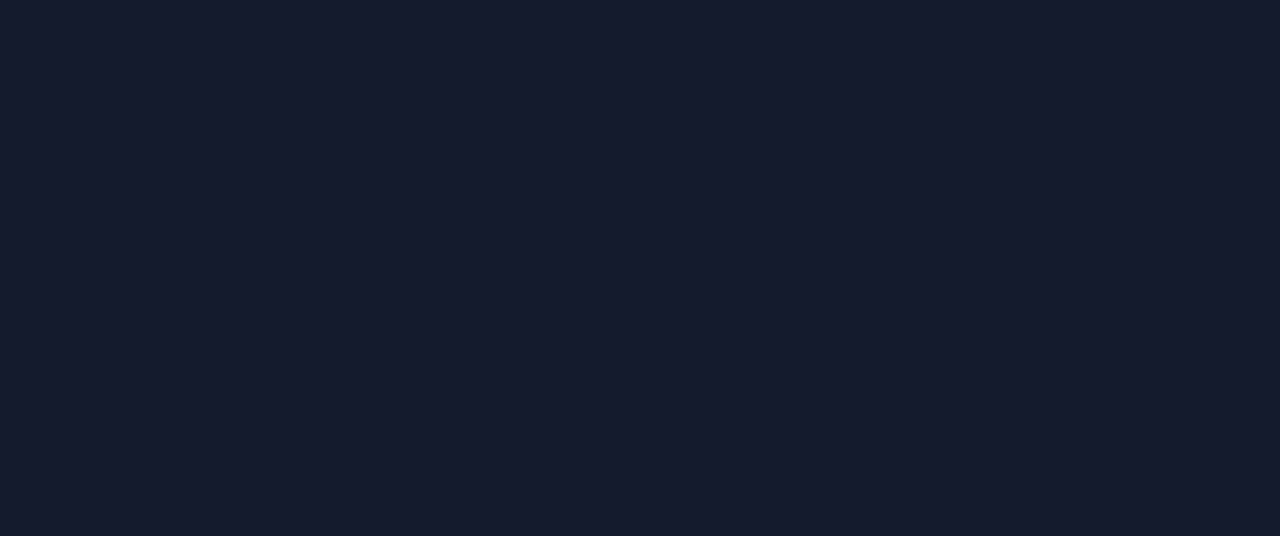
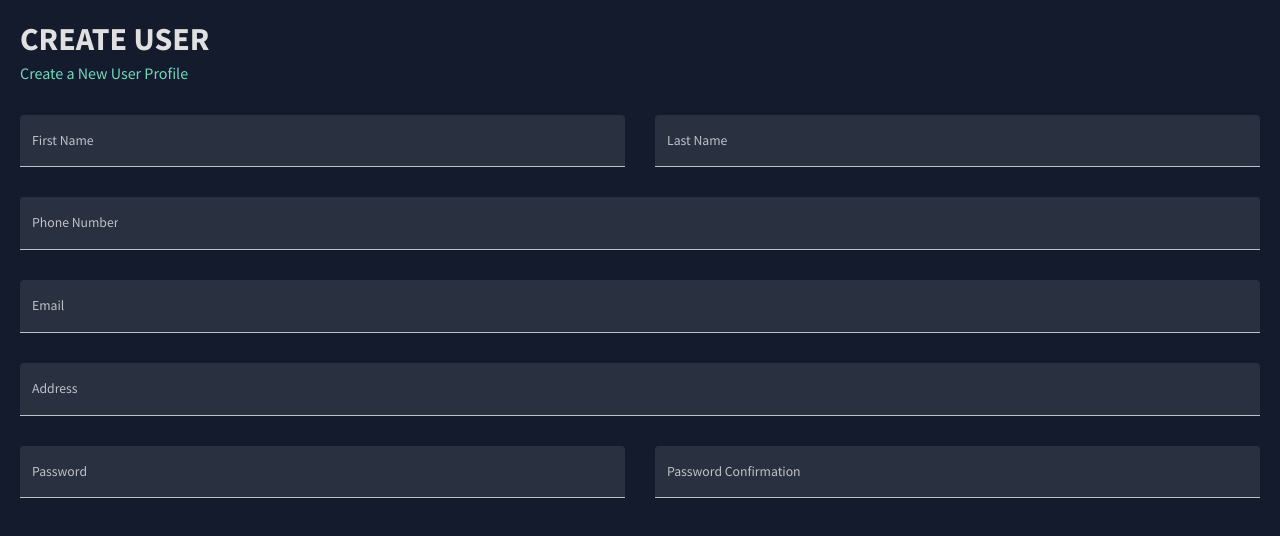
Before and after one commit to ElijahBundi/TrackEA-client, a React (Create React App) app: page /dashboard/form in a window 1280 px wide. Before the commit this address had no page. Shown: the top 536 px of the page. Built offline with nearby package versions, Linux system fonts and the light colour scheme; what react-swipeable-views-utils would draw is missing.

Commit message:
Form completed

```diff
--- a/src/App.js
+++ b/src/App.js
@@ -14,6 +14,7 @@ import TopBar from "./Components/Dashboard/TopBar";
 import Team from "./Components/Dashboard/Team";
 import Contacts from "./Components/Dashboard/Contacts";
 import Invoices from "./Components/Dashboard/Invoices";
+import Form from "./Components/Dashboard/Form";
 
 function App() {
   const [theme, colorMode] = useMode();
@@ -36,6 +37,7 @@ function App() {
                 <Route path="dashboard/team" element={<Team />} />
                 <Route path="dashboard/contacts" element={<Contacts />} />
                 <Route path="dashboard/invoices" element={<Invoices />} />
+                <Route path="dashboard/form" element={<Form />} />
               </Routes>
             </BrowserRouter>
           {/* </main> */}
--- /dev/null
+++ b/src/Components/Dashboard/Form.jsx
@@ -0,0 +1,193 @@
+import React from "react";
+import { Box, Button, TextField } from "@mui/material";
+import { Formik } from "formik";
+import * as yup from "yup";
+import useMediaQuery from "@mui/material/useMediaQuery";
+import Header from "./Header";
+
+function Form() {
+  const isNonMobile = useMediaQuery("(min-width:600px");
+  const handleFormSubmit = (values) => {
+    console.log(values);
+  };
+
+  const initialValues = {
+    firstName: "",
+    lastName: "",
+    email: "",
+    contact: "",
+    address: "",
+    password: "",
+    passwordConfirmation: "",
+  };
+
+  const phoneRegExp =
+    /^((\\+[1-9]{1,4}[ \\-]*)|(\\([0-9]{2,3}\\)[ \\-]*)|([0-9]{2,4})[ \\-]*)*?[0-9]{3,4}?[ \\-]*[0-9]{3,4}?$/;
+
+  const userSchema = yup.object().shape({
+    firstName: yup.string().required("required"),
+    lastName: yup.string().required("required"),
+    email: yup.string().email("Invalid email").required("required"),
+    contact: yup
+      .string()
+      .matches(phoneRegExp, "Phone number is not valid")
+      .required("required"),
+    address: yup.string().required("required"),
+    password: yup
+      .string()
+      .min(
+        8,
+        "Password is too short - should be 8 chars minimum"
+      )
+      .required("required"),
+    passwordConfirmation: yup
+      .string()
+      .oneOf([yup.ref("password"), null])
+      .required("required"),
+  });
+
+  return (
+    <Box m="20px">
+      <Header title="CREATE USER" subtitle="Create a New User Profile" />
+
+      <Formik
+        onSubmit={handleFormSubmit}
+        initialValues={initialValues}
+        validationSchema={userSchema}
+      >
+        {({
+          values,
+          errors,
+          touched,
+          handleBlur,
+          handleChange,
+          handleSubmit,
+        }) => (
+          <form onSubmit={handleSubmit}>
+            <Box
+              display="grid"
+              gap="30px"
+              gridTemplateColumns="repeat(4, minmax(0, 1fr))"
+              sx={{
+                "& > div": { gridColumn: isNonMobile ? undefined : "span 4" },
+              }}
+            >
+              <TextField
+                fullWidth
+                variant="filled"
+                type="text"
+                label="First Name"
+                onBlur={handleBlur}
+                onChange={handleChange}
+                value={values.firstName}
+                name="firstName"
+                error={!!touched.firstName && !!errors.firstName}
+                helperText={touched.firstName && errors.firstName}
+                sx={{
+                  gridColumn: "span 2",
+                }}
+              />
+              <TextField
+                fullWidth
+                variant="filled"
+                type="text"
+                label="Last Name"
+                onBlur={handleBlur}
+                onChange={handleChange}
+                value={values.lastName}
+                name="lastName"
+                error={!!touched.lastName && !!errors.lastName}
+                helperText={touched.lastName && errors.lastName}
+                sx={{
+                  gridColumn: "span 2",
+                }}
+              />
+              <TextField
+                fullWidth
+                variant="filled"
+                type="text"
+                label="Phone Number"
+                onBlur={handleBlur}
+                onChange={handleChange}
+                value={values.contact}
+                name="contact"
+                error={!!touched.contact && !!errors.contact}
+                helperText={touched.contact && errors.contact}
+                sx={{
+                  gridColumn: "span 4",
+                }}
+              />
+              <TextField
+                fullWidth
+                variant="filled"
+                type="text"
+                label="Email"
+                onBlur={handleBlur}
+                onChange={handleChange}
+                value={values.email}
+                name="email"
+                error={!!touched.email && !!errors.email}
+                helperText={touched.email && errors.email}
+                sx={{
+                  gridColumn: "span 4",
+                }}
+              />
+              <TextField
+                fullWidth
+                variant="filled"
+                type="text"
+                label="Address"
+                onBlur={handleBlur}
+                onChange={handleChange}
+                value={values.address}
+                name="address"
+                error={!!touched.address && !!errors.address}
+                helperText={touched.address && errors.address}
+                sx={{
+                  gridColumn: "span 4",
+                }}
+              />
+              <TextField
+                fullWidth
+                variant="filled"
+                type="text"
+                label="Password"
+                onBlur={handleBlur}
+                onChange={handleChange}
+                value={values.password}
+                name="password"
+                error={!!touched.password && !!errors.password}
+                helperText={touched.password && errors.password}
+                sx={{
+                  gridColumn: "span 2",
+                }}
+              />
+              <TextField
+                fullWidth
+                variant="filled"
+                type="text"
+                label="Password Confirmation"
+                onBlur={handleBlur}
+                onChange={handleChange}
+                value={values.passwordConfirmation}
+                name="passwordConfirmation"
+                error={
+                  !!touched.passwordConfirmation &&
+                  !!errors.passwordConfirmation
+                }
+                helperText={
+                  touched.passwordConfirmation && errors.passwordConfirmation
+                }
+                sx={{
+                  gridColumn: "span 2",
+                }}
+              />
+            </Box>
+          </form>
+        )}
+      </Formik>
+    </Box>
+  );
+}
+
+export default Form;
```
